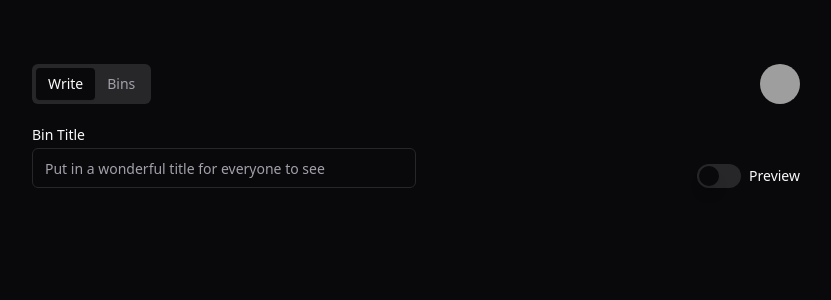
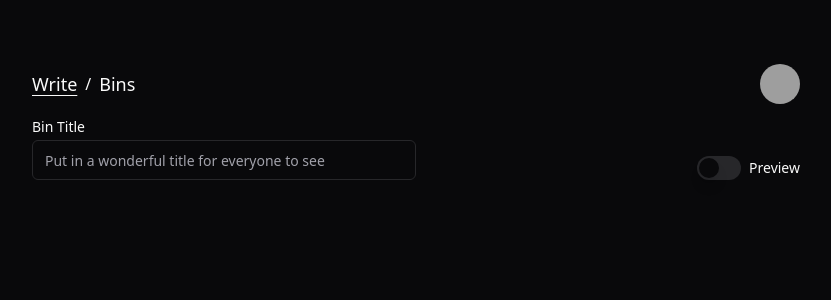
Before and after one commit to KFCYTTA/past3-frontend, a React (Vite) app: page / in a window 1280 px wide. Shown: the top 300 px of the page, without its empty margins (224-1055 px from the left). Built offline with nearby package versions, Linux system fonts and the light colour scheme; grey boxes are pictures that could not be loaded.

Commit message:
refactor(nav): use links instead of tabs

```diff
--- /dev/null
+++ b/src/components/Navigation/NavLinks.tsx
@@ -0,0 +1,29 @@
+import { Button } from "@/components/ui/button"
+import { cn } from "@/lib/utils"
+import { Link, useLocation } from "@tanstack/react-router"
+import { Fragment } from "react/jsx-runtime"
+import { links } from "./links"
+
+export function NavLinks() {
+  const location = useLocation()
+
+  return (
+    <div className="flex items-center gap-2">
+      {links.map((link) => (
+        <Fragment key={link.to}>
+          <Button
+            variant="link"
+            asChild
+            className={cn("h-max p-0 text-lg", {
+              "!underline": link.to === location.pathname,
+            })}
+          >
+            <Link to={link.to}>{link.label}</Link>
+          </Button>
+
+          <div className="last:hidden">/</div>
+        </Fragment>
+      ))}
+    </div>
+  )
+}
--- /dev/null
+++ b/src/components/Navigation/Navigation.tsx
@@ -0,0 +1,15 @@
+import { Avatar, AvatarFallback, AvatarImage } from "@/components/ui/avatar"
+import { NavLinks } from "./NavLinks"
+
+export function Navigation() {
+  return (
+    <nav className="flex items-center justify-between">
+      <NavLinks />
+
+      <Avatar>
+        <AvatarImage src="https://github.com/rsamudragawang.png" />
+        <AvatarFallback>RS</AvatarFallback>
+      </Avatar>
+    </nav>
+  )
+}
--- /dev/null
+++ b/src/components/Navigation/links.ts
@@ -0,0 +1,17 @@
+import { LinkProps } from "@tanstack/react-router"
+
+interface NavLink {
+  to: LinkProps["to"]
+  label: string
+}
+
+export const links: Array<NavLink> = [
+  {
+    label: "Write",
+    to: "/",
+  },
+  {
+    label: "Bins",
+    to: "/bins",
+  },
+]
--- a/src/routeTree.gen.ts
+++ b/src/routeTree.gen.ts
@@ -17,6 +17,7 @@ import { Route as rootRoute } from './routes/__root'
 // Create Virtual Routes
 
 const SignupLazyImport = createFileRoute('/signup')()
+const BinsLazyImport = createFileRoute('/bins')()
 const IndexLazyImport = createFileRoute('/')()
 
 // Create/Update Routes
@@ -25,6 +26,11 @@ const SignupLazyRoute = SignupLazyImport.update({
   path: '/signup',
   getParentRoute: () => rootRoute,
 } as any).lazy(() => import('./routes/signup.lazy').then((d) => d.Route))
+
+const BinsLazyRoute = BinsLazyImport.update({
+  path: '/bins',
+  getParentRoute: () => rootRoute,
+} as any).lazy(() => import('./routes/bins.lazy').then((d) => d.Route))
 
 const IndexLazyRoute = IndexLazyImport.update({
   path: '/',
@@ -42,6 +48,13 @@ declare module '@tanstack/react-router' {
       preLoaderRoute: typeof IndexLazyImport
       parentRoute: typeof rootRoute
     }
+    '/bins': {
+      id: '/bins'
+      path: '/bins'
+      fullPath: '/bins'
+      preLoaderRoute: typeof BinsLazyImport
+      parentRoute: typeof rootRoute
+    }
     '/signup': {
       id: '/signup'
       path: '/signup'
@@ -56,6 +69,7 @@ declare module '@tanstack/react-router' {
 
 export const routeTree = rootRoute.addChildren({
   IndexLazyRoute,
+  BinsLazyRoute,
   SignupLazyRoute,
 })
 
@@ -68,11 +82,15 @@ export const routeTree = rootRoute.addChildren({
       "filePath": "__root.tsx",
       "children": [
         "/",
+        "/bins",
         "/signup"
       ]
     },
     "/": {
       "filePath": "index.lazy.tsx"
+    },
+    "/bins": {
+      "filePath": "bins.lazy.tsx"
     },
     "/signup": {
       "filePath": "signup.lazy.tsx"
--- /dev/null
+++ b/src/routes/bins.lazy.tsx
@@ -0,0 +1,20 @@
+import { Navigation } from "@/components/Navigation/Navigation"
+import { Input } from "@/components/ui/input"
+import { Label } from "@/components/ui/label"
+import { Switch } from "@/components/ui/switch"
+import { createLazyFileRoute } from "@tanstack/react-router"
+
+export const Route = createLazyFileRoute("/bins")({
+  component: Index,
+})
+
+function Index() {
+  return (
+    <div className="mx-auto max-w-[800px] px-4 py-16">
+      <div className="grid gap-4">
+        <Navigation />
+        bins baby
+      </div>
+    </div>
+  )
+}
--- a/src/routes/index.lazy.tsx
+++ b/src/routes/index.lazy.tsx
@@ -1,8 +1,7 @@
-import { Avatar, AvatarFallback, AvatarImage } from "@/components/ui/avatar"
+import { Navigation } from "@/components/Navigation/Navigation"
 import { Input } from "@/components/ui/input"
 import { Label } from "@/components/ui/label"
 import { Switch } from "@/components/ui/switch"
-import { Tabs, TabsContent, TabsList, TabsTrigger } from "@/components/ui/tabs"
 import { createLazyFileRoute } from "@tanstack/react-router"
 
 export const Route = createLazyFileRoute("/")({
@@ -12,21 +11,9 @@ export const Route = createLazyFileRoute("/")({
 function Index() {
   return (
     <div className="mx-auto max-w-[800px] px-4 py-16">
-      <Tabs defaultValue="write">
       <div className="grid gap-4">
-          <nav className="flex items-center justify-between">
-            <TabsList>
-              <TabsTrigger value="write">Write</TabsTrigger>
-              <TabsTrigger value="bins">Bins</TabsTrigger>
-            </TabsList>
+        <Navigation />
 
-            <Avatar>
-              <AvatarImage src="https://github.com/rsamudragawang.png" />
-              <AvatarFallback>RS</AvatarFallback>
-            </Avatar>
-          </nav>
-
-          <TabsContent value="write">
         <div className="flex items-end justify-between">
           <div className="grid w-full max-w-sm items-center gap-1.5">
             <Label htmlFor="email">Bin Title</Label>
@@ -42,11 +29,7 @@ function Index() {
             <Label htmlFor="switch-preview">Preview</Label>
           </div>
         </div>
-          </TabsContent>
-
-          <TabsContent value="bins">Change your bins here.</TabsContent>
       </div>
-      </Tabs>
     </div>
   )
 }
```
Also changed, not shown: src/components/Navigation/index.ts (added), 1 other file (tests, documents, lock files or other folders). Lines whose indentation alone changed are shown as unchanged.
